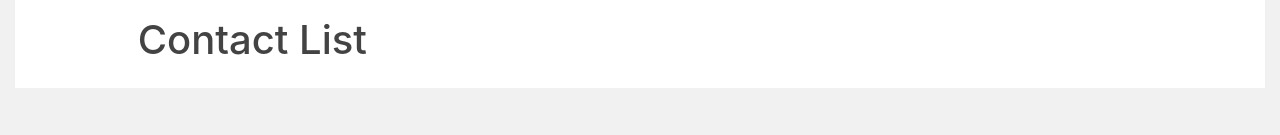
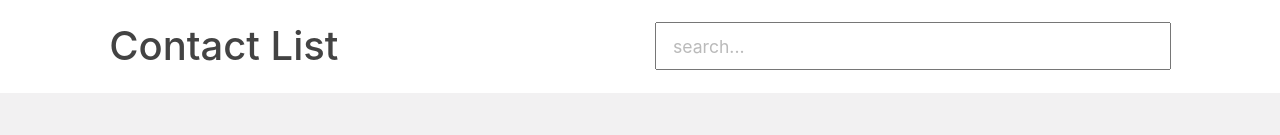
Before and after one commit to ZacharyDinerstein/challenge--honeybook-react-app, a React (Create React App) app: page / in a window 1280 px wide. Shown: the top 135 px of the page. Built offline with nearby package versions, Linux system fonts and the light colour scheme.

Commit message:
Added header and search bar styling

```diff
--- a/src/_variables.scss
+++ b/src/_variables.scss
@@ -11,6 +11,7 @@ $white-hover: #e9e9e9;
 $off-white: #f2f1f2;
 $black: #111111c9;
 $gray-text: rgba(17, 17, 17, .5);
+$light-gray-text: #1111114a;
 $dark-navbar: rgba(52, 58, 64, 1);
 $dark-navbar-hover: #7c7c7c;
 $gray-background: #edecec70;
--- a/src/app/App.js
+++ b/src/app/App.js
@@ -2,6 +2,7 @@ import React from 'react';
 import logo from '../logo.svg';
 import './App.scss';
 import '../card/Card.scss';
+import '../searchBar/SearchBar.scss';
 import '../header/Header.scss';
 import { Card } from '../card/Card.js';
 import { Header } from '../header/Header.js';
--- a/src/app/App.scss
+++ b/src/app/App.scss
@@ -55,3 +55,9 @@ code {
     transform: rotate(360deg);
   }
 }
+
+/*BOOTSTRAP*/
+.container-fluid {
+  padding-left: 0px;
+  padding-right: 0px;
+}
--- a/src/header/Header.scss
+++ b/src/header/Header.scss
@@ -3,9 +3,10 @@
 header {
 	background: white;
 	width: 100%;
+	padding: 1.4rem 0rem;
 	margin-bottom: 3rem;
 
 	h1 {
-		padding: 1rem;
+		margin-bottom: 0rem;
 	}
 }
--- a/src/searchBar/SearchBar.js
+++ b/src/searchBar/SearchBar.js
@@ -4,7 +4,9 @@ import ReactDOM from 'react-dom';
 export class SearchBar extends React.Component {
 	render(){
 		return (
-			<div className="search-bar"></div>
+			<div className="search-bar">
+				<input type="text" className="input" placeholder="search..." />
+			</div>
 		);
 	}
 }
--- a/src/searchBar/SearchBar.scss
+++ b/src/searchBar/SearchBar.scss
@@ -0,0 +1,26 @@
+@import "../_variables.scss";
+
+/* FORMS */
+
+.search-bar {
+	height: 100%;
+	input {
+		width: 100%;
+		height: 100%;
+		padding: .72rem 1rem;
+		font-size: 1.1rem;
+		color: $black;
+		&::-webkit-input-placeholder {
+		  color: $light-gray-text;
+		}
+		&::-moz-placeholder { /* Firefox 19+ */
+		  color: $light-gray-text;
+		}
+		&:-ms-input-placeholder { /* IE 10+ */
+		  color: $light-gray-text;
+		}
+		&:-moz-placeholder { /* Firefox 18- */
+		  color: $light-gray-text;
+		}
+	}
+}
```
